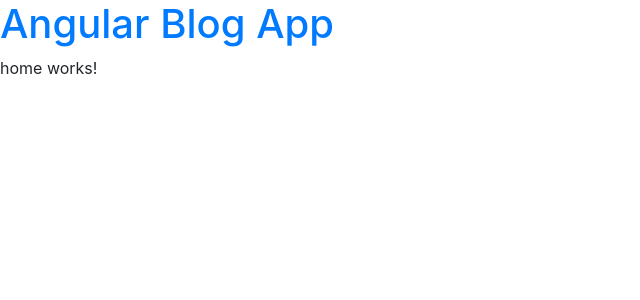
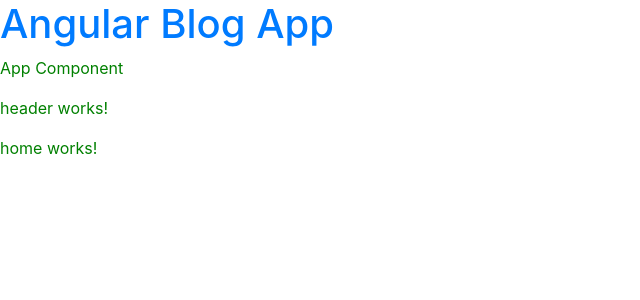
Before and after one commit to barbellfan/ang-blog-app, an Angular app: page / in a window 1280 px wide. Shown: the top 300 px of the page, without its empty margins (0-640 px from the left). Built offline with nearby package versions, Linux system fonts and the light colour scheme.

Commit message:
Using css variables.

```diff
--- a/src/app/app.component.html
+++ b/src/app/app.component.html
@@ -1,3 +1,7 @@
 <h1 class="text-primary">Angular Blog App</h1>
 
+<p>App Component</p>
+
+<app-header></app-header>
+
 <router-outlet></router-outlet>
--- a/src/app/app.component.ts
+++ b/src/app/app.component.ts
@@ -6,5 +6,5 @@
   styleUrls: ['./app.component.css']
 })
 export class AppComponent {
-  title = 'ang-blog-app';
+  title = 'Title 2';
 }
--- a/src/styles.css
+++ b/src/styles.css
@@ -1,3 +1,11 @@
 /* You can add global styles to this file, and also import other style files */
 
 @import '~bootstrap/dist/css/bootstrap.min.css';
+
+:root{
+  --primary: green!important
+}
+
+p{
+  color: var(--primary);
+}
```
